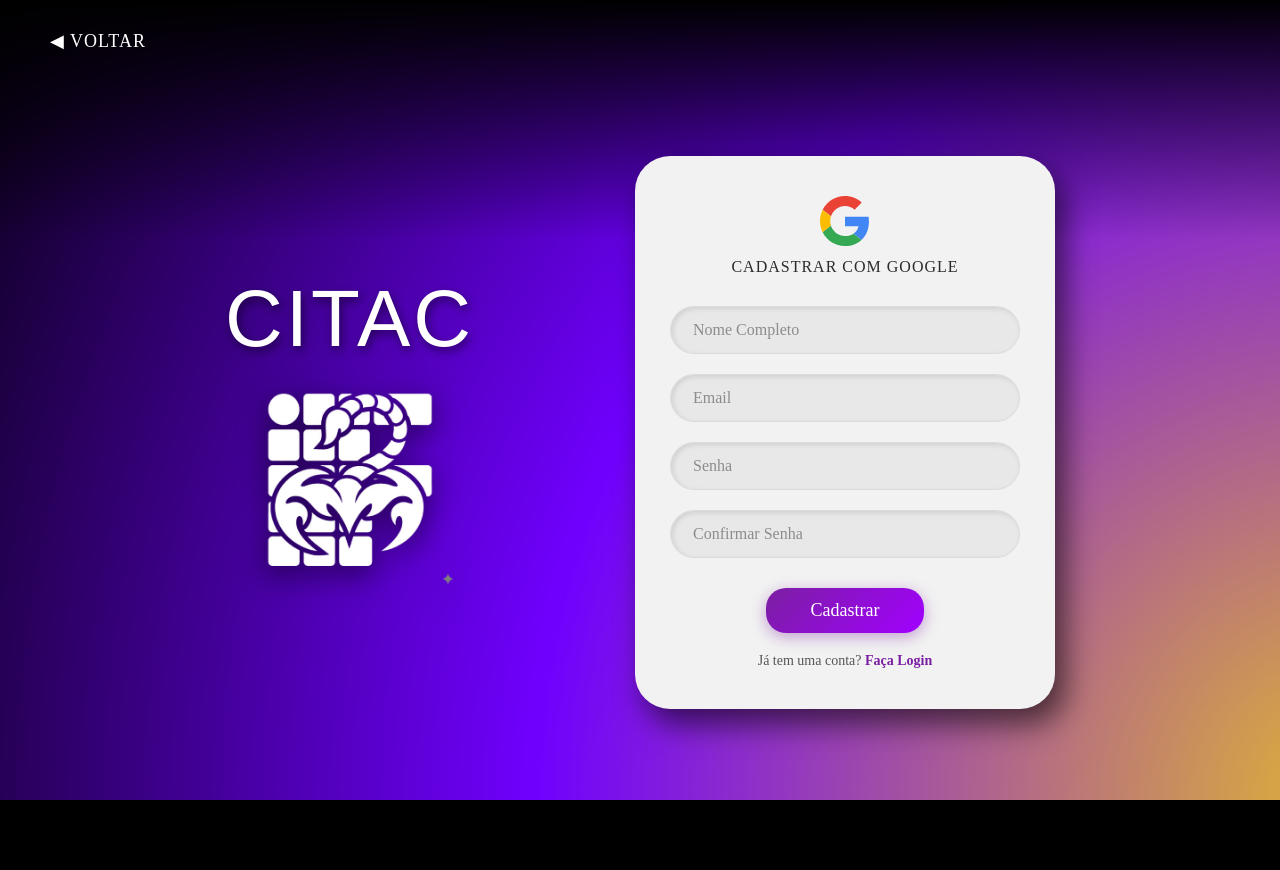
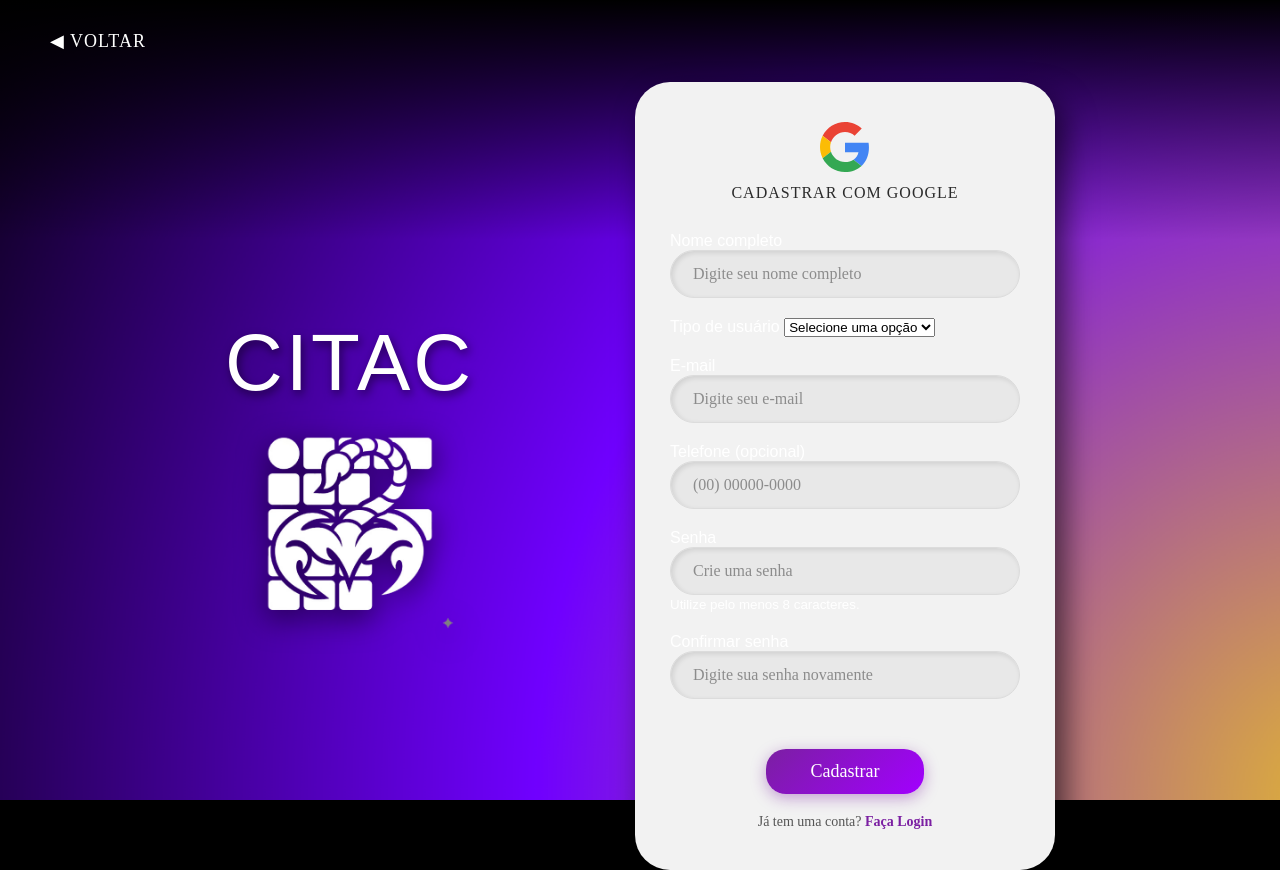
Before and after one commit to juliahoringsaar/Meu-PFC, a plain HTML site: page Meu PFC/cadastro.html in a window 1280 px wide. Before the commit the page ends 800 px from the top, so only its background shows below. Drawn offline with Linux system fonts and the light colour scheme; a web font is replaced by a local one.

Commit message:
Enhance user registration form with new fields
Updated the cadastro.html file to include additional fields for user registration, such as user type and phone number. Enhanced form validation and added messages for user feedback.

```diff
--- a/Meu PFC/cadastro.html
+++ b/Meu PFC/cadastro.html
@@ -1,80 +1,242 @@
+
 <!DOCTYPE html>
 <html lang="pt-br">
 <head>
     <meta charset="UTF-8">
     <meta name="viewport" content="width=device-width, initial-scale=1.0">
     <title>CITAC - Cadastro</title>
+
     <link rel="stylesheet" href="login.css">
 
-    <!-- Fontes do Google -->
-    <link href='https://fonts.googleapis.com/css?family=Inclusive+Sans' rel='stylesheet'>
-    <link href='https://fonts.googleapis.com/css?family=Iceland' rel='stylesheet'>
-    <link href='https://fonts.googleapis.com/css?family=Hepta+Slab' rel='stylesheet'>
+    <link href="https://fonts.googleapis.com/css?family=Inclusive+Sans" rel="stylesheet">
+    <link href="https://fonts.googleapis.com/css?family=Iceland" rel="stylesheet">
+    <link href="https://fonts.googleapis.com/css?family=Hepta+Slab" rel="stylesheet">
 </head>
+
 <body>
 
-    <!-- Fundo de Imagem Invertido (Reaproveitando o estilo da login) -->
     <div class="hero-background-inverted"></div>
 
-    <!-- Cabeçalho com o botão VOLTAR -->
     <header class="login-header">
         <a href="index.html" class="btn-voltar">
             &#9664; VOLTAR
         </a>
     </header>
 
-    <!-- Conteúdo Principal -->
     <main class="login-container">
 
-        <!-- Lado Esquerdo: Marca CITAC + Logo -->
         <div class="brand-section">
             <h1 class="brand-title">CITAC</h1>
-            <img src="Imagens/Gemini_Generated_Image_cf665ucf665ucf66-removebg-preview.png" alt="Logo CITAC" class="brand-logo">
+
+            <img
+                src="Imagens/Gemini_Generated_Image_cf665ucf665ucf66-removebg-preview.png"
+                alt="Logo CITAC"
+                class="brand-logo"
+            >
         </div>
 
-        <!-- Lado Direito: Card do Formulário de Cadastro -->
         <div class="login-card">
 
-            <!-- Botão Cadastrar com Google -->
             <button type="button" class="btn-google">
-                <svg class="google-icon" xmlns="http://www.w3.org/2000/svg" viewBox="0 0 48 48">
+                <svg class="google-icon"
+                    xmlns="http://www.w3.org/2000/svg"
+                    viewBox="0 0 48 48">
+
                     <path fill="#EA4335" d="M24 9.5c3.54 0 6.71 1.22 9.21 3.6l6.85-6.85C35.9 2.38 30.47 0 24 0 14.62 0 6.51 5.38 2.56 13.22l7.98 6.19C12.43 13.72 17.74 9.5 24 9.5z"/>
+
                     <path fill="#4285F4" d="M46.98 24.55c0-1.57-.15-3.09-.38-4.55H24v9.02h12.94c-.58 2.96-2.26 5.48-4.78 7.18l7.73 6c4.51-4.18 7.09-10.36 7.09-17.65z"/>
+
                     <path fill="#FBBC05" d="M10.53 28.59c-.48-1.45-.76-2.99-.76-4.59s.27-3.14.76-4.59l-7.98-6.19C.92 16.46 0 20.12 0 24c0 3.88.92 7.54 2.56 10.78l7.97-6.19z"/>
+
                     <path fill="#34A853" d="M24 48c6.48 0 11.93-2.13 15.89-5.81l-7.73-6c-2.15 1.45-4.92 2.3-8.16 2.3-6.26 0-11.57-4.22-13.47-9.91l-7.98 6.19C6.51 42.62 14.62 48 24 48z"/>
                 </svg>
+
                 <span>CADASTRAR COM GOOGLE</span>
             </button>
 
-            <!-- Formulário de Cadastro -->
-            <form class="login-form">
+            <form class="login-form" id="cadastroForm">
+
                 <div class="input-group">
-                    <input type="text" placeholder="Nome Completo" required>
+                    <label for="nome">Nome completo</label>
+
+                    <input
+                        type="text"
+                        id="nome"
+                        name="nome"
+                        placeholder="Digite seu nome completo"
+                        autocomplete="name"
+                        required
+                        minlength="3"
+                    >
                 </div>
 
                 <div class="input-group">
-                    <input type="email" placeholder="Email" required>
+                    <label for="tipo_usuario">Tipo de usuário</label>
+
+                    <select
+                        id="tipo_usuario"
+                        name="tipo_usuario"
+                        required
+                    >
+                        <option value="" disabled selected>
+                            Selecione uma opção
+                        </option>
+
+                        <option value="aluno">Aluno</option>
+                        <option value="professor">Professor</option>
+                    </select>
                 </div>
 
                 <div class="input-group">
-                    <input type="password" placeholder="Senha" required>
+                    <label for="email">E-mail</label>
+
+                    <input
+                        type="email"
+                        id="email"
+                        name="email"
+                        placeholder="Digite seu e-mail"
+                        autocomplete="email"
+                        required
+                    >
                 </div>
 
                 <div class="input-group">
-                    <input type="password" placeholder="Confirmar Senha" required>
+                    <label for="telefone">
+                        Telefone
+                        <span class="optional-label">(opcional)</span>
+                    </label>
+
+                    <input
+                        type="tel"
+                        id="telefone"
+                        name="telefone"
+                        placeholder="(00) 00000-0000"
+                        autocomplete="tel"
+                        inputmode="tel"
+                    >
                 </div>
 
-                <button type="submit" class="btn-submit">Cadastrar</button>
+                <div class="input-group">
+                    <label for="senha">Senha</label>
+
+                    <input
+                        type="password"
+                        id="senha"
+                        name="senha"
+                        placeholder="Crie uma senha"
+                        autocomplete="new-password"
+                        minlength="8"
+                        required
+                    >
+
+                    <small class="field-hint">
+                        Utilize pelo menos 8 caracteres.
+                    </small>
+                </div>
+
+                <div class="input-group">
+                    <label for="confirmar_senha">
+                        Confirmar senha
+                    </label>
+
+                    <input
+                        type="password"
+                        id="confirmar_senha"
+                        name="confirmar_senha"
+                        placeholder="Digite sua senha novamente"
+                        autocomplete="new-password"
+                        minlength="8"
+                        required
+                    >
+                </div>
+
+                <p
+                    id="mensagemCadastro"
+                    class="form-message"
+                    role="status"
+                    aria-live="polite"
+                ></p>
+
+                <button type="submit" class="btn-submit">
+                    Cadastrar
+                </button>
+
             </form>
 
-            <!-- Link auxiliar para ir para a tela de login -->
             <p class="switch-auth">
-                Já tem uma conta? <a href="login.html">Faça Login</a>
+                Já tem uma conta?
+                <a href="login.html">Faça Login</a>
             </p>
 
         </div>
 
     </main>
 
+    <script>
+        const formulario = document.getElementById("cadastroForm");
+
+        const senha = document.getElementById("senha");
+
+        const confirmarSenha = document.getElementById("confirmar_senha");
+
+        const tipoUsuario = document.getElementById("tipo_usuario");
+
+        const mensagem = document.getElementById("mensagemCadastro");
+
+
+        function verificarSenhas() {
+
+            if (confirmarSenha.value !== senha.value) {
+
+                confirmarSenha.setCustomValidity(
+                    "As senhas não coincidem."
+                );
+
+            } else {
+
+                confirmarSenha.setCustomValidity("");
+
+            }
+
+        }
+
+
+        senha.addEventListener("input", verificarSenhas);
+
+        confirmarSenha.addEventListener("input", verificarSenhas);
+
+
+        formulario.addEventListener("submit", function(event) {
+
+            event.preventDefault();
+
+            verificarSenhas();
+
+            if (!formulario.checkValidity()) {
+
+                formulario.reportValidity();
+
+                return;
+
+            }
+
+            const tipo = tipoUsuario.value;
+
+            if (tipo === "professor") {
+
+                mensagem.textContent =
+                    "Cadastro preenchido! A conta de professor precisará de aprovação antes de receber permissões especiais.";
+
+            } else {
+
+                mensagem.textContent =
+                    "Formulário preenchido e validado! A integração com o sistema de cadastro ainda precisa ser realizada.";
+
+            }
+
+        });
+
+    </script>
+
 </body>
 </html>
```
